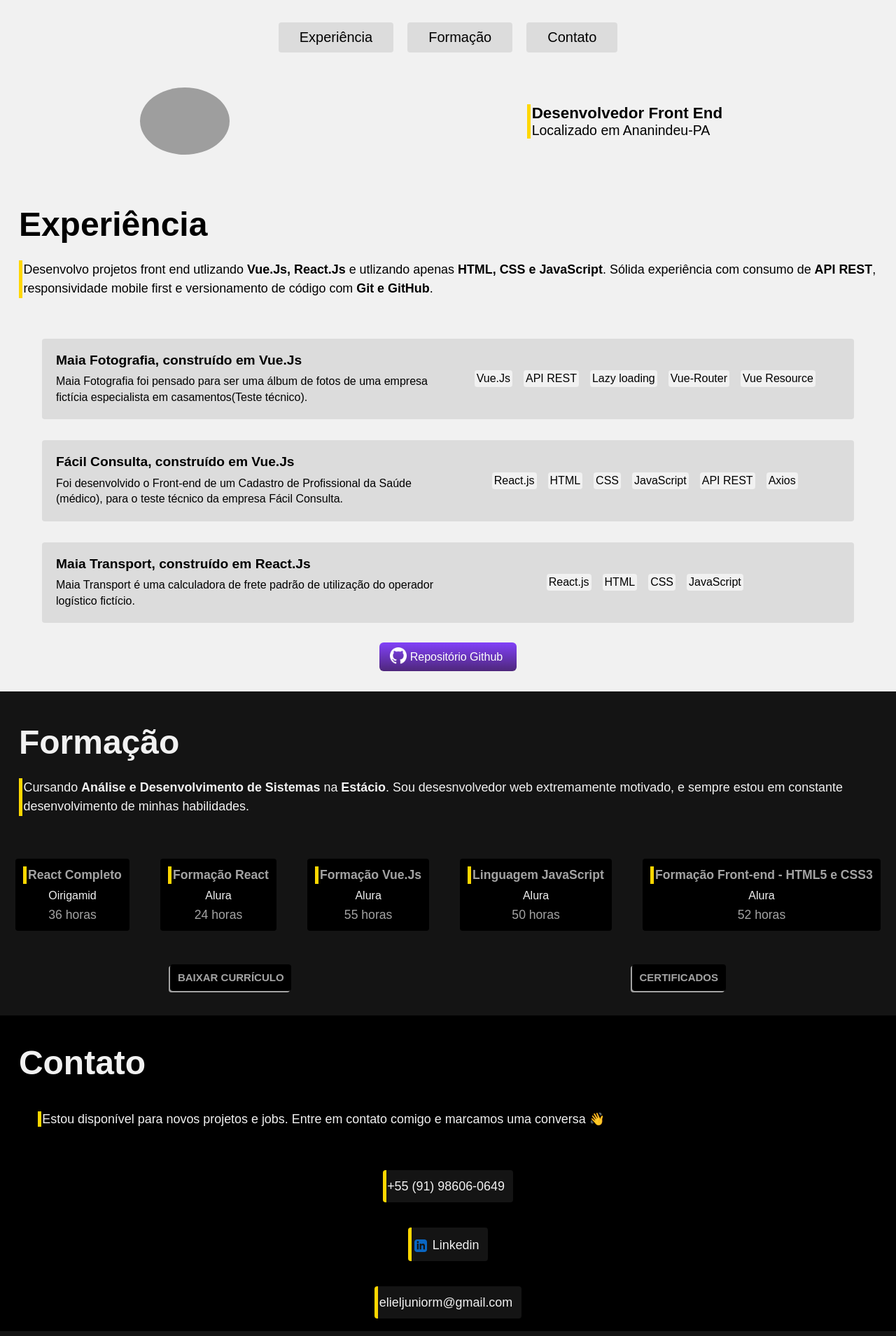
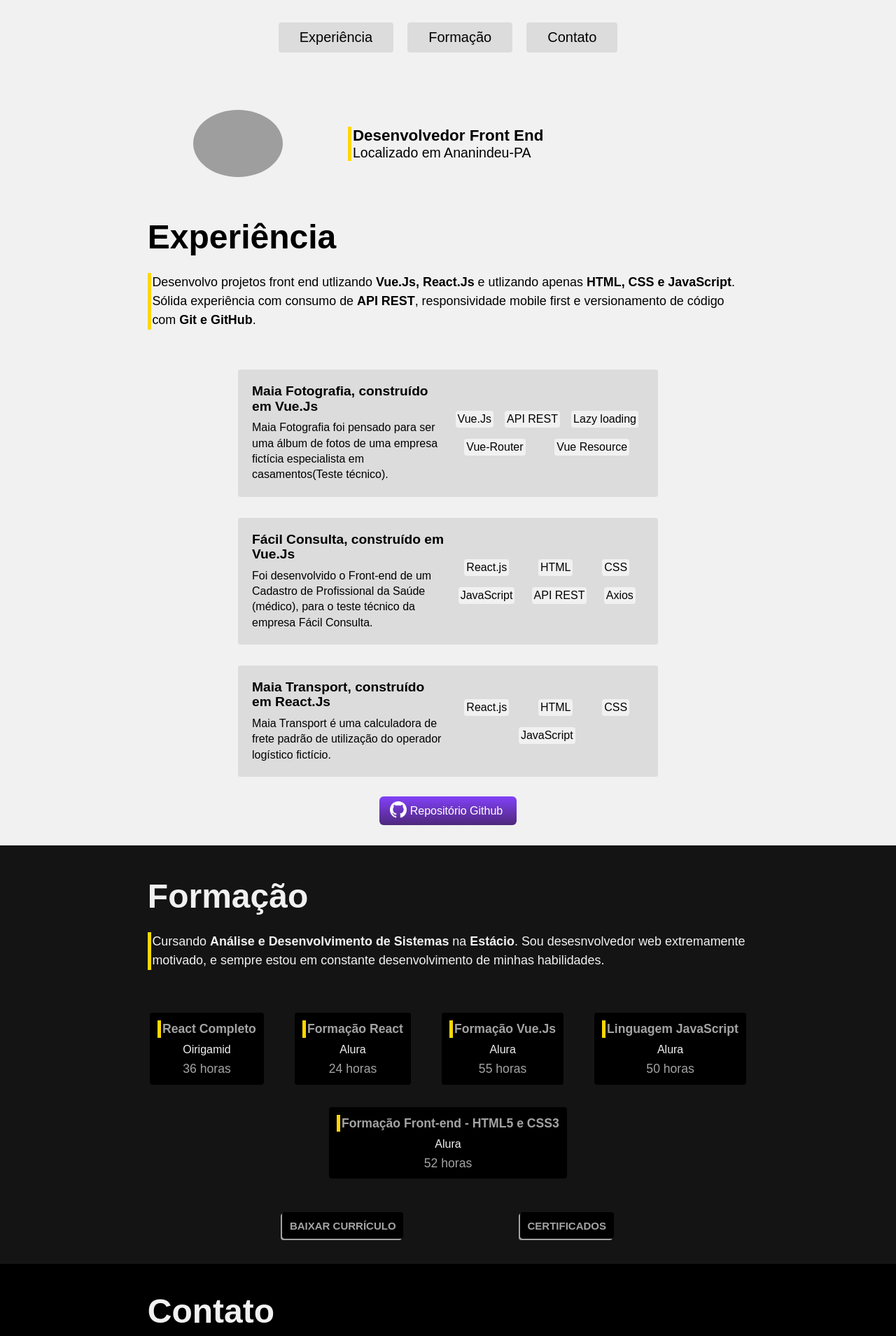
Before and after one commit to elieljuniorm/eliel-dev, a Vue app: page / in a window 1280 px wide. Shown: the part 71-1980 px from the top of the page at 70% size. Built offline with nearby package versions, Linux system fonts and the light colour scheme; grey boxes are pictures that could not be loaded.

Commit message:
responsividade finalizada

```diff
--- a/src/App.vue
+++ b/src/App.vue
@@ -28,15 +28,12 @@ export default {
 <style>
 :root {
   --cor-linhas: #ffd700;
-
   --cor-cinza-padrao: #a3a3a3;
-
   --cor-preto-padrao: #000;
-
   --cor-preto-sombra: #141414;
-
   --cor-branco-gelo: #f1f1f1;
-  --cor-branco-sombra: #DCDCDC;
+  --cor-branco-sombra: #dcdcdc;
+  --margem: 70%;
 }
 
 * {
--- a/src/components/Contato.vue
+++ b/src/components/Contato.vue
@@ -11,7 +11,8 @@
                 <a href="https://api.whatsapp.com/send?phone=5591986060649" target="_blank" rel="noopener noreferrer"
                     class="linkContato hoverlink">+55 (91) 98606-0649</a>
                 <a href="http://www.linkedin.com/in/eliel-maia/" target="_blank" rel="noopener noreferrer"
-                    class="linkContato hoverlink"><img src="@/assets/iconmonstr-linkedin-3-240.png" alt="Linkedin icone" class="img"> Linkedin</a>
+                    class="linkContato hoverlink"><img src="@/assets/iconmonstr-linkedin-3-240.png" alt="Linkedin icone"
+                        class="img"> Linkedin</a>
                 <p class="linkContato">elieljuniorm@gmail.com</p>
             </div>
         </div>
@@ -68,15 +69,37 @@ export default {
     border-left: 5px solid var(--cor-linhas);
     padding-left: 0.1rem;
 }
-.hoverlink:hover{
+
+.hoverlink:hover {
     border: none;
     padding-left: 7px;
 }
-.img{
+
+.img {
     width: 1em;
     position: relative;
     top: 4px;
     right: 3px;
     margin-left: .3em;
 }
+
+@media only screen and (min-width: 1024px) {
+    .titulo {
+        max-width: var(--margem);
+    }
+
+    .descricao {
+        max-width: var(--margem);
+        margin: 0 auto;
+    }
+
+    .contato {
+        flex-wrap: nowrap;
+        flex-direction: row;
+        justify-content: center;
+    }
+    .linkContato{
+        margin: 3em 1em;
+    }
+}
 </style>
--- a/src/components/Curso.vue
+++ b/src/components/Curso.vue
@@ -18,8 +18,10 @@
     </div>
 
     <div class="botaoDrive">
-        <a href="https://drive.google.com/drive/folders/1_zHOoao6EbtROksQa2qi63DvYSmeNEI3?usp=sharing" target="_blank" rel="noopener noreferrer" class="linkDrive">Baixar Currículo</a>
-        <a href="https://drive.google.com/drive/folders/1_jH8zkooMPOthT3OpmfhzPQ6VWA9Fq67?usp=sharing" target="_blank" rel="noopener noreferrer" class="linkDrive">Certificados</a>
+        <a href="https://drive.google.com/drive/folders/1_zHOoao6EbtROksQa2qi63DvYSmeNEI3?usp=sharing" target="_blank"
+            rel="noopener noreferrer" class="linkDrive">Baixar Currículo</a>
+        <a href="https://drive.google.com/drive/folders/1_jH8zkooMPOthT3OpmfhzPQ6VWA9Fq67?usp=sharing" target="_blank"
+            rel="noopener noreferrer" class="linkDrive">Certificados</a>
     </div>
 
 </template>
@@ -101,7 +103,8 @@ export default {
     display: flex;
     margin: 2em 0;
 }
-.linkDrive{
+
+.linkDrive {
     background: var(--cor-preto-padrao);
     color: var(--cor-cinza-padrao);
     padding: 0.7em;
@@ -111,8 +114,20 @@ export default {
     font-weight: bold;
     box-shadow: -2px 2px;
 }
-.linkDrive:hover{
+
+.linkDrive:hover {
     background: var(--cor-preto-sombra);
     transition: 200ms;
 }
+
+@media only screen and (min-width: 1024px) {
+    .containerPricipal {
+        max-width: var(--margem);
+    }
+
+    .botaoDrive {
+        margin: 2em auto;
+        max-width: 50%;
+    }
+}
 </style>
--- a/src/components/Experiencia.vue
+++ b/src/components/Experiencia.vue
@@ -1,5 +1,5 @@
 <template>
-<div class="sectionInicial">
+  <div class="sectionInicial">
 
     <section class="conteudoInicial">
 
@@ -30,7 +30,7 @@
     <section class="containerProjeto">
       <Projeto />
     </section>
-</div>
+  </div>
 
 </template>
 
@@ -44,9 +44,10 @@ export default {
 </script>
 
 <style scoped>
-.sectionInicial{
+.sectionInicial {
   background: var(--cor-branco-gelo);
 }
+
 .conteudoInicial {
   display: grid;
   grid-template-columns: 2fr 3fr;
@@ -60,7 +61,8 @@ export default {
   padding: 1em 0;
   width: 8em;
 }
-.linhaCor{
+
+.linhaCor {
   border-left: 5px solid var(--cor-linhas);
   padding-left: .1rem;
 }
@@ -100,4 +102,24 @@ export default {
   grid-template-columns: 1fr;
   gap: 30px;
 }
+
+@media only screen and (min-width: 1024px) {
+  .conteudoInicial {
+    padding-top: 2em;
+    margin: 0 auto;
+    max-width: var(--margem);
+    grid-template-columns: 1fr 2fr;
+  }
+
+  .linhaCor {
+    margin-left: 0;
+  }
+
+  .experincia, .textoP {
+    max-width: var(--margem);
+  }
+  .containerProjeto{
+    max-width: 50%;
+  }
+}
 </style>
--- a/src/components/Formacao.vue
+++ b/src/components/Formacao.vue
@@ -57,4 +57,12 @@ export default {
     border-left: 5px solid var(--cor-linhas);
     padding-left: 0.1rem;
 }
+
+@media only screen and (min-width: 1024px) {
+
+    .tituloFormacao,
+    .formacaoTexto {
+        max-width: var(--margem);
+    }
+}
 </style>
```
